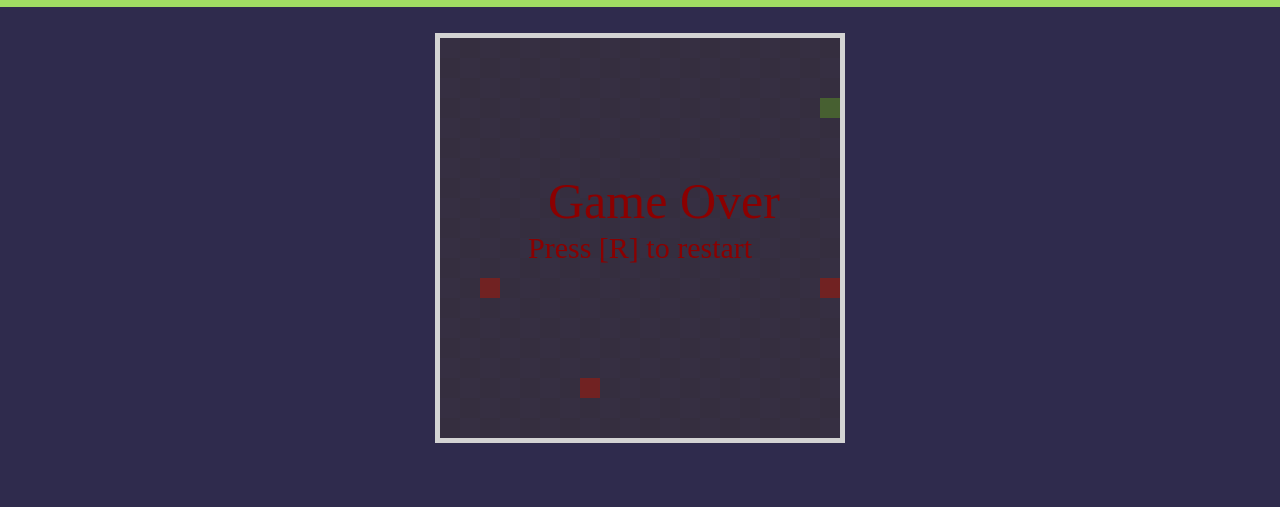
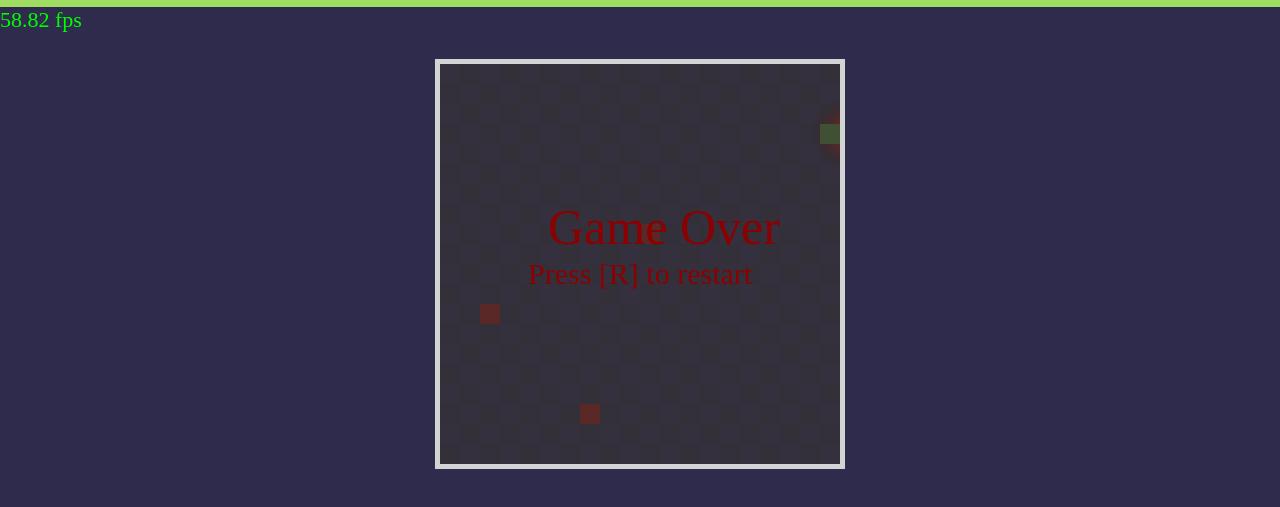
Before and after one commit to DeathQrow/snek, a plain HTML site: page index.html in a window 1280 px wide. Shown: the part 41-548 px from the top of the page. Drawn offline with Linux system fonts and the light colour scheme; a web font is replaced by a local one.

Commit message:
added fps counter; incrased fps to 60; split rendering and logic; rewritten drawing and cleaning for smooth snake; added death highlight

```diff
--- a/index.html
+++ b/index.html
@@ -7,12 +7,13 @@
   <link href='https://fonts.googleapis.com/css?family=Patrick Hand SC' rel='stylesheet'>
   <link rel="stylesheet" href="style.css">
 </head>
-<body onload="preGame(), Clock()">
+<body onload="preGame(), Clock(), Render()">
   <div class="top">
     <div id="clock"></div>
     <div id="title">Snek RPG >:3</div>
     <div id="points">Score: 0</div>
-  </div><br>
+  </div>
+  <div id="fps">0 fps</div><br>
   <div id="canvasContainer"><canvas id="myCanvas">Your browser does not support the HTML canvas tag.</canvas></div>
   <script src="snek.js"></script>
 </body>
--- a/snek.js
+++ b/snek.js
@@ -7,52 +7,103 @@ var h = 20;
 c.width = w*size;
 c.height = h*size;
 
+var fps = document.getElementById("fps");
+var currentFrame = 0;
+var lastFrame = 0;
+var frameSkip = 0;
+var state = 1;
+
 //innitial game set up
 function preGame(){
   ctx.fillStyle = "rgb(50,50,60)";
   ctx.font = ((w*h)/(w+h)*5)+"px 'Patrick Hand SC'";
   ctx.clearRect(0,0,w*size,h*size);
   Dir = [[1,0]];
+  DirMem = [[1,0]];
   Score = 0;
   state = 1;
+  frameSkip = 0;
   document.getElementById("points").innerText = "Score: " + Score;
   snake = [[1,3]];
+  tail = Array.from(snake[snake.length - 1]);
   Apples = [];
-  tail = [];
   Apple();
   Apple();
   Apple();
-  startGame();
+}
+
+function Render(){
+  const time = new Date();
+  currentFrame = time[Symbol.toPrimitive]('number');
+  fps.innerText = (1000/(currentFrame-lastFrame)).toFixed(2)+" fps";
+  lastFrame = time[Symbol.toPrimitive]('number');
+  if(state==1) {
+    if(snake.length>1){
+      ctx.fillStyle = "rgb(120,200,50)";
+      ctx.fillRect(snake[0][0]*size, snake[0][1]*size, size, size);
+    }
+    ctx.fillStyle = "rgb(60,150,90)";
+    if(Math.abs(Dir[0][1])!=1){
+      ctx.fillRect((snake[0][0]+(Dir[0][0]*frameSkip/6))*size, snake[0][1]*size, size, size);
+    } else if(Math.abs(Dir[0][0])!=1){
+      ctx.fillRect(snake[0][0]*size, (snake[0][1]+(Dir[0][1]*frameSkip/6))*size, size, size);
+    }
+    cleanUp();
+  }
+
+  if(frameSkip >= 6 && state == 1) {
+    gameLoop();
+
+    frameSkip = 0;
+  }
+  frameSkip++;
+  setTimeout(Render, 1000/60)
 }
 
 //the game loop
-function startGame() {
-  tail = Array.from(snake[snake.length - 1]);
+function gameLoop() {
   for(var i=snake.length-1; i>=0; i--){
     if(i!=0){
      snake[i][0] = snake[i-1][0];
      snake[i][1] = snake[i-1][1];
     }
   }
-  if(Dir.length>1) Dir.shift()
   snake[0][0]+=Dir[0][0];
   snake[0][1]+=Dir[0][1];
+  if(DirMem.length+1>=snake.length) {
+    DirMem.shift();
+  }
+  DirMem.push(Dir[0]);
+
   if (Apples.find(ap => ap[0] == snake[0][0] && ap[1] == snake[0][1]) != undefined){
     Apples.splice(Apples.findIndex(ap => ap[0] == snake[0][0] && ap[1] == snake[0][1]),1);
     Score++;
     document.getElementById("points").innerText = "Score: " + Score;
     snake.push(tail);
     Apple();
-  } else cleanUp();
-  ctx.fillStyle = "rgb(60,150,90)";
-  for(var i=0; i<snake.length; i++){
-    var head = ctx.fillRect(snake[i][0]*size, snake[i][1]*size, size, size);
-  ctx.fillStyle = "rgb(120,200,50)";
   }
-  if(snake[0][0]<0||snake[0][0]>=w||snake[0][1]<0||snake[0][1]>=h||snake.slice(1).find(part => part[0] == snake[0][0] && part[1] == snake[0][1]) != undefined){
+
+  tail = Array.from(snake[snake.length - 1]);
+  if(Dir.length>1) Dir.shift()
+
+  //game over condition
+  if((snake[0][0]<0||snake[0][0]>=w||snake[0][1]<0||snake[0][1]>=h||snake.slice(1).find(part => part[0] == snake[0][0] && part[1] == snake[0][1]) != undefined) && state == 1){
+    const gradient = ctx.createRadialGradient(snake[0][0]*size+10, snake[0][1]*size+10, 15, snake[0][0]*size+10, snake[0][1]*size+10,40);
+    gradient.addColorStop(0, "red");
+    gradient.addColorStop(1, "transparent");
+    ctx.fillStyle = gradient;
+    ctx.fillRect(snake[0][0]*size-40, snake[0][1]*size-40, 100, 100);
+    if((snake[0][0]<0||snake[0][0]>=w||snake[0][1]<0||snake[0][1]>=h) && snake.length > 1){
+      ctx.fillStyle = "rgb(120,200,50)";
+      ctx.fillRect(snake[1][0]*size, snake[1][1]*size, size, size);
+    }
+    if((snake[0][0]<0||snake[0][0]>=w||snake[0][1]<0||snake[0][1]>=h) && snake.length > 2){
+      ctx.fillStyle = "rgb(120,200,50)";
+      ctx.fillRect(snake[2][0]*size, snake[2][1]*size, size, size);
+    }
     ctx.fillStyle = "rgb(60,150,90)";
     ctx.fillRect(snake[0][0]*size, snake[0][1]*size, size, size);
-    ctx.fillStyle = "rgba(50, 50, 50, 69%)";
+    ctx.fillStyle = "rgba(50, 50, 50, 80%)";
     ctx.fillRect(0,0,w*size,h*size);
     ctx.fillStyle = "darkred";
     ctx.fillText("Game Over",w*10-((w*h)/(w+h)*9)-(w+h)/20,h*10-(w*h)/(w+h)*2);
@@ -61,8 +112,6 @@ function startGame() {
     state=0;
     return;
   }
-  //tick rate
-  setTimeout(startGame, 100);
 }
 
 function Clock() {
@@ -81,14 +130,34 @@ function checkTime(i) {
 }
 
 function cleanUp() {
-  ctx.clearRect(tail[0]*size, tail[1]*size, size, size);
+  if(snake.length>1){
+    if(DirMem[0][0]==1){
+        ctx.clearRect((tail[0]+(DirMem[0][0]*(frameSkip-1)/6))*size, tail[1]*size, size/6, size);
+      } else if(DirMem[0][0]==-1){
+        ctx.clearRect((tail[0]+(DirMem[0][0]*(frameSkip-6)/6))*size, tail[1]*size, size/6, size);
+      } else if(DirMem[0][1]==1){
+        ctx.clearRect(tail[0]*size, (tail[1]+(DirMem[0][1]*(frameSkip-1)/6))*size, size, size/6);
+      } else if(DirMem[0][1]==-1){
+        ctx.clearRect(tail[0]*size, (tail[1]+(DirMem[0][1]*(frameSkip-6)/6))*size, size, size/6);
+      }
+  } else {
+    if(Dir[0][0]==1){
+      ctx.clearRect((tail[0]+(Dir[0][0]*(frameSkip-1)/6))*size, tail[1]*size, size/6, size);
+    } else if(Dir[0][0]==-1){
+      ctx.clearRect((tail[0]+(Dir[0][0]*(frameSkip-6)/6))*size, tail[1]*size, size/6, size);
+    } else if(Dir[0][1]==1){
+      ctx.clearRect(tail[0]*size, (tail[1]+(Dir[0][1]*(frameSkip-1)/6))*size, size, size/6);
+    } else if(Dir[0][1]==-1){
+      ctx.clearRect(tail[0]*size, (tail[1]+(Dir[0][1]*(frameSkip-6)/6))*size, size, size/6);
+    }
+  }
 }
 
 function Apple(){
   do {
     var xRand = Math.floor(Math.random() * w);
     var yRand = Math.floor(Math.random() * h);
-  } while(snake.find(part => part[0] == xRand && part[1] == yRand) != undefined)
+  } while(snake.find(part => part[0] == xRand && part[1] == yRand) != undefined || (xRand == tail[0] && yRand == tail[1]))
   Apples.push([xRand, yRand]);
   ctx.fillStyle = "red";
   ctx.fillRect(xRand*size,yRand*size,size,size);
--- a/style.css
+++ b/style.css
@@ -26,6 +26,9 @@ body {
 #points{
   width: 25%;
 }
+#fps{
+  color: lime;
+}
 #canvasContainer{
   width: 100%;
   text-align: center;
```
